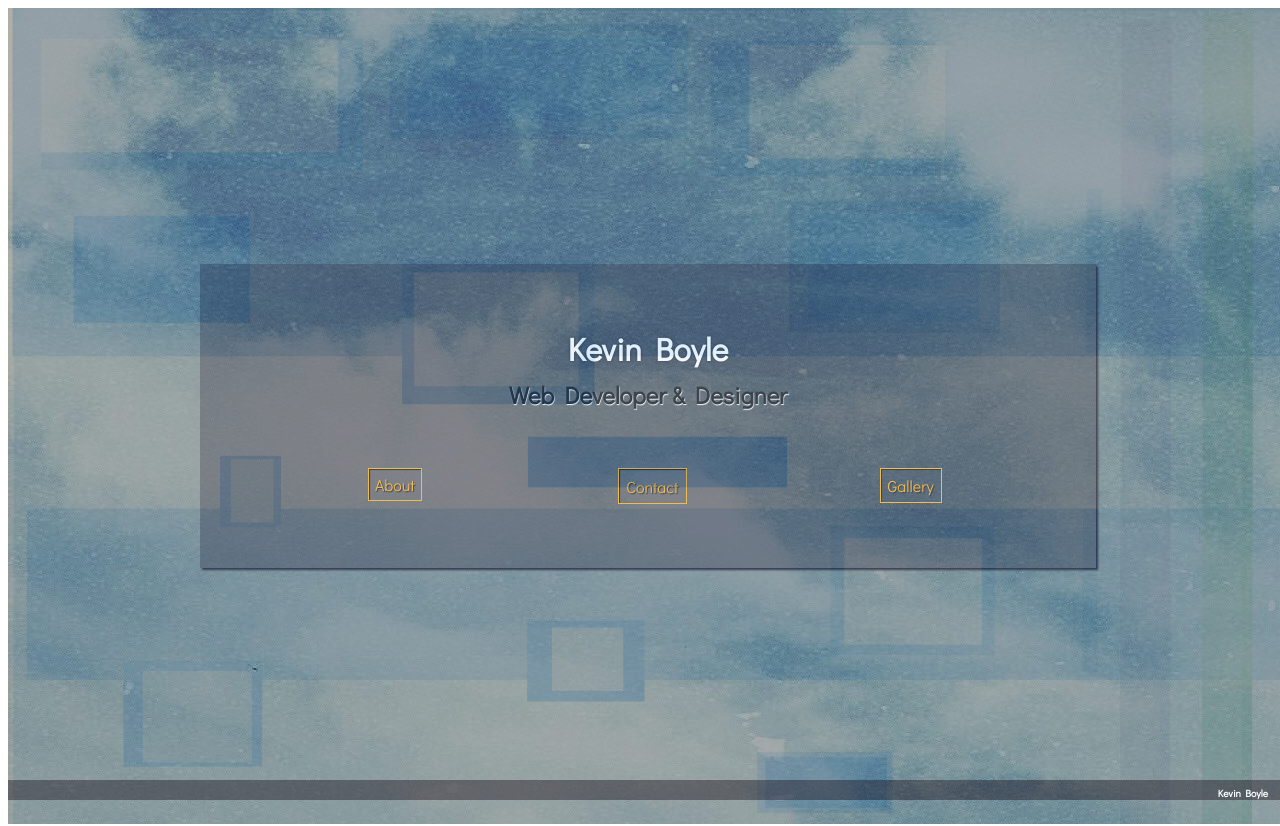
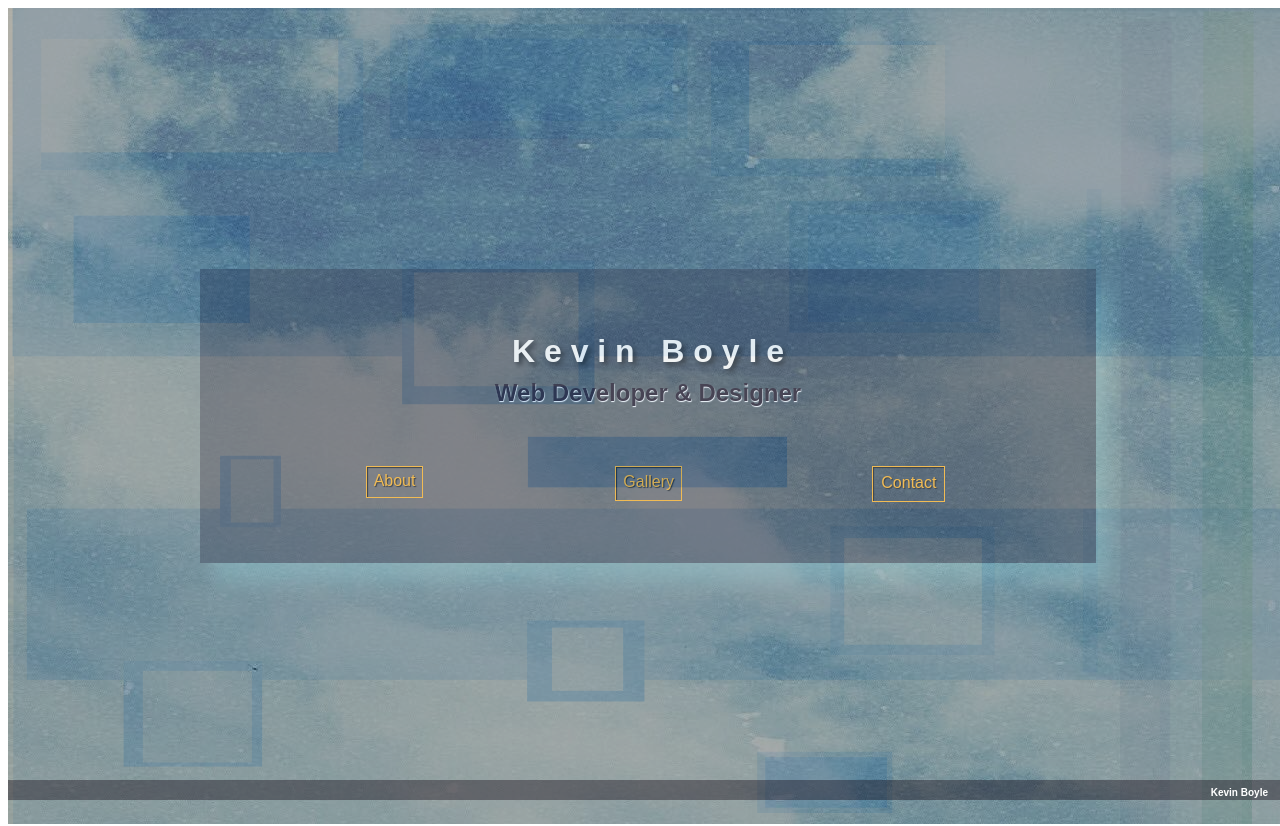
Before and after one commit to k3vnb/portfolio-prodbuild, a React app: page / in a window 1280 px wide. Shown: the top 826 px of the page. Built offline with nearby package versions, Linux system fonts and the light colour scheme.

Commit message:
add new font theme

```diff
--- a/src/components/App.jsx
+++ b/src/components/App.jsx
@@ -19,7 +19,7 @@ function App(){
   return (
     <div style={appStyleSheet}>
       <style jsx global>{`
-          @import url('https://fonts.googleapis.com/css?family=Didact+Gothic');
+          @import @import url('https://fonts.googleapis.com/css?family=Carrois+Gothic+SC|Didact+Gothic');
           a {
             text-decoration: none;
           }
--- a/src/components/Header.jsx
+++ b/src/components/Header.jsx
@@ -33,7 +33,7 @@ function Header(){
             text-shadow: 1px 1px 1px black;
             width: 60%;
             background-color: #0e000e61;
-            box-shadow: 2px 2px 2px #0e000e;
+            box-shadow: 13px 19px 20px 0px #9cece54a;
             font-family: 'Didact Gothic', sans-serif;
             display: flex;
             flex-direction: column;
@@ -41,11 +41,13 @@ function Header(){
           }
           .title-text, .tagline {
             text-align: center;
+            color: #0e000e;
           }
           .title-text {
+            font-family: 'Carrois Gothic SC', sans-serif;
             text-decoration: none;
-            color: white;
-            text-shadow: 0px 0px 3px black;
+            color: #fff9f0;
+            text-shadow: 3px 3px 5px black;
           }
           .tagline {
             text-shadow: .5px .5px 1px white;
@@ -54,6 +56,7 @@ function Header(){
             margin-top: 5%;
             display: flex;
             justify-content: space-around;
+            position: sticky;
           }
           .nav-links {
             border: 1px solid #ffa90e;
@@ -63,6 +66,7 @@ function Header(){
             box-shadow: inset 1px 1px 1px black;
             padding: 12%;
             transition: box-shadow .2s;
+            height: 60%;
           }
           .nav-links:hover {
             box-shadow: 2px 2px 2px black;
@@ -82,12 +86,12 @@ function Header(){
       <div className="background-img">
       <div className="header-stylesheet">
       <div className="header-main-content">
-        <Link to="/"><h1 className="title-text">Kevin Boyle</h1></Link>
+        <Link to="/"><h1 className="title-text">K e v i n  &nbsp; B o y l e</h1></Link>
         <h2 className="tagline">Web Developer & Designer</h2>
         <div className="link-line">
           <Link to="/about"><div className="nav-links">About</div></Link>
+          <Link to="/gallery"><div className="nav-links">Gallery</div></Link>
           <Link to="/contact"><div className="nav-links">Contact</div></Link>
-          <Link to="/gallery"><div className="nav-links">Gallery</div></Link>
         </div>
       </div>
     </div>
```
